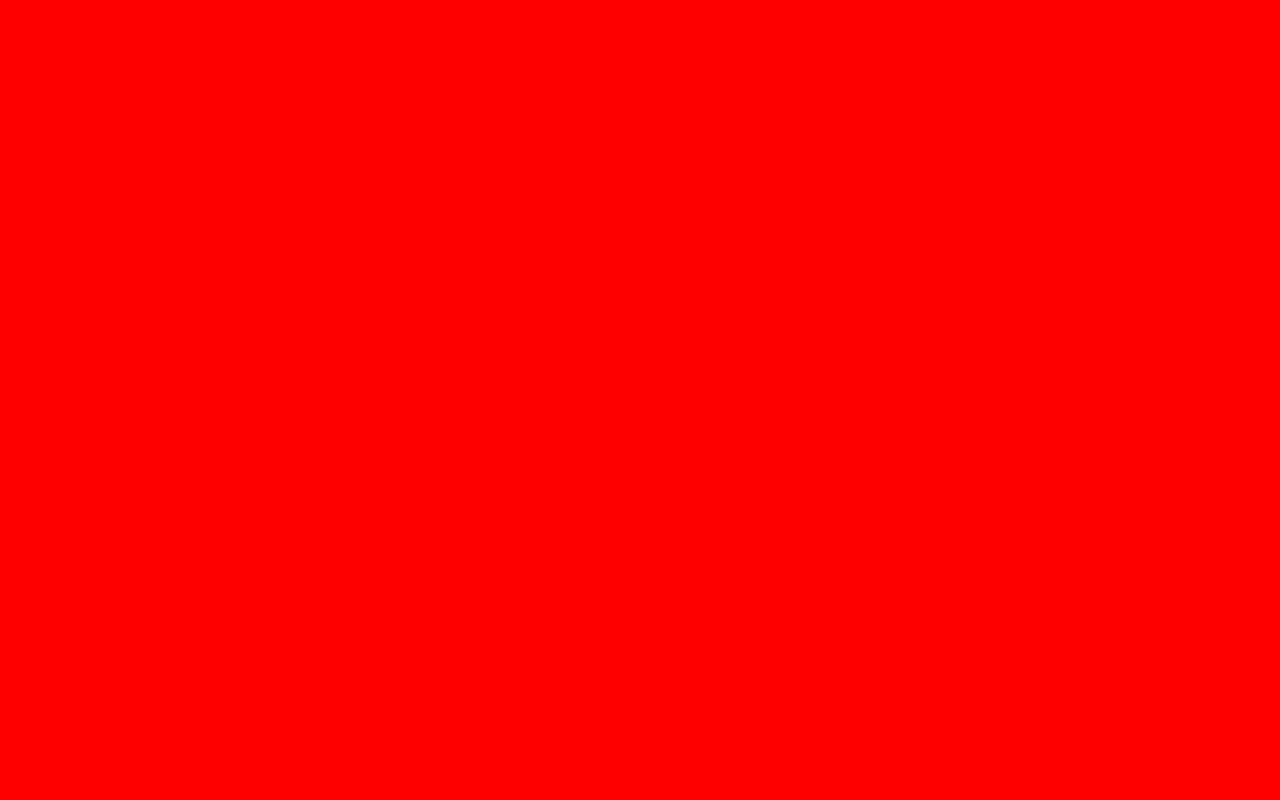
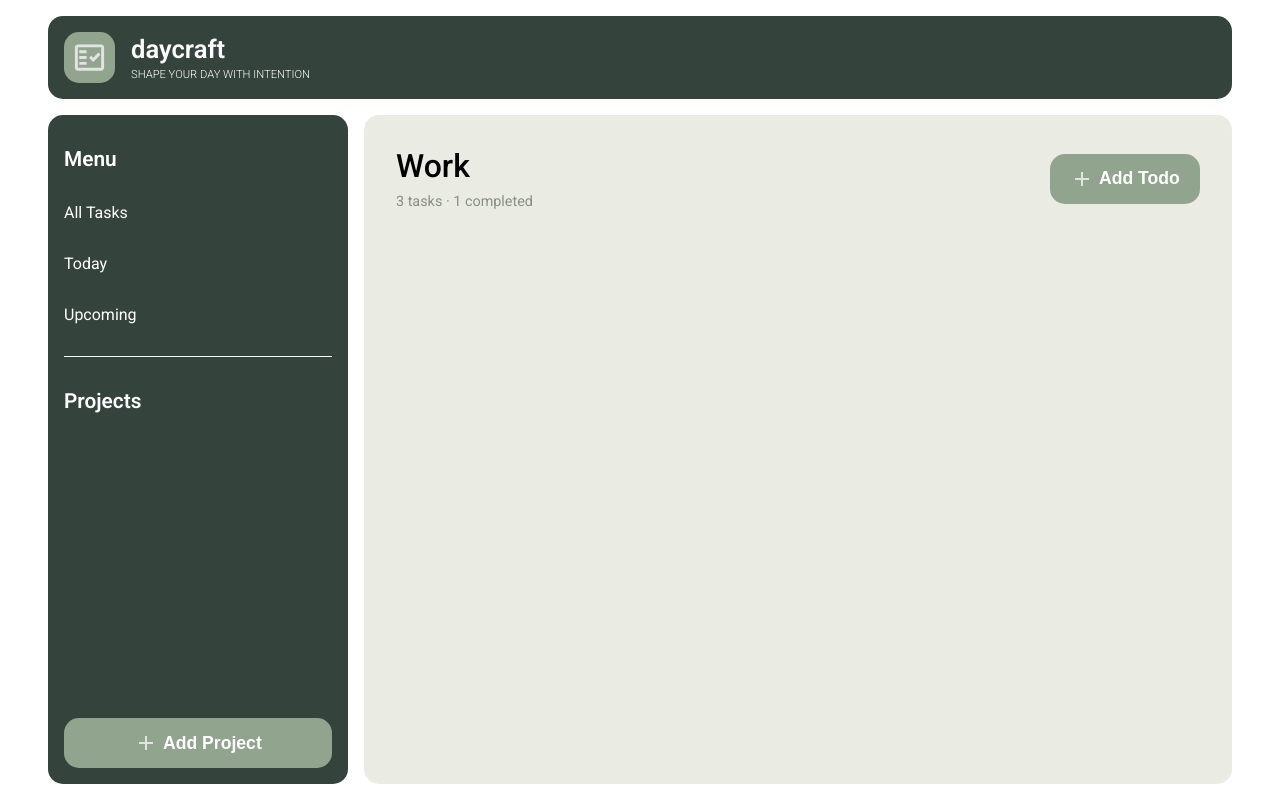
Before and after one commit to alexisjhay/todo-list, a website built with webpack: page src/template.html in a window 1280 px wide. Built offline with nearby package versions, Linux system fonts and the light colour scheme.

Commit message:
feat: build initial Daymark todo list layout

```diff
--- a/src/style.css
+++ b/src/style.css
@@ -1,3 +1,294 @@
-body {
-	background-color: red;
+@import url("https://fonts.googleapis.com/css2?family=Roboto:ital,wght@0,100..900;1,100..900&display=swap");
+
+* {
+	margin: 0;
+	padding: 0;
+	box-sizing: border-box;
 }
+
+:root {
+	--sidebar: #34443d;
+	--selected: #536b5d;
+	--primary: #91a58e;
+	--background: #f8f7f0;
+	--surface: #eaece3;
+	--card: #ffffff;
+	--completed: #6f927c;
+	--medium-priority: #c49b70;
+	--high-priority: #bd7770;
+	--secondary-text: #898f84;
+	--text: #34443d;
+
+	--border-radius: 15px;
+
+	/* High priority */
+	--high-priority: #c77c78;
+	--high-priority-bg: #f5e7e5;
+
+	/* Medium priority */
+	--medium-priority: #d5ac72;
+	--medium-priority-bg: #f6efdf;
+
+	/* Low priority */
+	--low-priority: #789080;
+	--low-priority-bg: #e8efea;
+}
+
+.container {
+	display: grid;
+	min-height: 100vh;
+	grid-template-columns: 300px 1fr;
+	grid-template-rows: auto 1fr;
+	padding: 1rem;
+	gap: 1rem;
+	width: min(1600px, 95%);
+	margin: 0 auto;
+	font-family: "Roboto", sans-serif;
+}
+
+/* HEADER */
+
+.header {
+	min-height: 80px;
+	grid-column: 1 / 3;
+	background-color: var(--sidebar);
+	border-radius: var(--border-radius);
+	padding: 1rem;
+
+	display: grid;
+	grid-template-columns: auto 1fr;
+	column-gap: 1rem;
+	align-items: center;
+}
+
+.logo {
+	grid-column: 1 /2;
+	grid-row: 1 / 3;
+	background-color: var(--primary);
+	display: flex;
+	align-items: center;
+	padding: 0.5rem;
+	border-radius: var(--border-radius);
+}
+
+.logo svg {
+	width: 35px;
+	height: auto;
+}
+
+.logo-title {
+	font-size: 1.6rem;
+	font-weight: 600;
+	color: var(--card);
+}
+
+.logo-subtitle {
+	font-size: 0.7rem;
+	font-weight: 300;
+	color: var(--card);
+}
+
+/* SIDEBAR */
+
+.sidebar {
+	background-color: var(--sidebar);
+	border-radius: var(--border-radius);
+	display: grid;
+	grid-template-rows: auto 1fr auto;
+	padding: 1rem;
+	gap: 1rem;
+	max-height: 100vh;
+}
+
+.sidebar-header {
+	color: var(--card);
+	font-size: 1.3rem;
+	font-weight: 600;
+	margin-top: 1rem;
+}
+
+.menu {
+	border-bottom: 1px solid var(--card);
+}
+
+ul {
+	list-style: none;
+	padding: 1rem 0;
+}
+
+ul li {
+	color: var(--card);
+	padding: 1rem 0;
+	border-radius: var(--border-radius);
+	cursor: pointer;
+	transition: 0.2s ease-out;
+	font-weight: 400;
+}
+
+ul li:hover {
+	padding: 1rem;
+	background-color: var(--selected);
+}
+
+.add-project {
+	height: 50px;
+	background-color: var(--primary);
+	color: var(--card);
+	font-size: 1.1rem;
+	border-radius: var(--border-radius);
+	border: none;
+	cursor: pointer;
+	font-weight: 600;
+}
+
+.add-project,
+.add-todo {
+	display: flex;
+	align-items: center;
+	justify-content: center;
+	gap: 0.3rem;
+}
+
+/* MAIN */
+
+.main {
+	padding: 2rem;
+	background-color: var(--surface);
+	border-radius: var(--border-radius);
+	display: flex;
+	flex-direction: column;
+	gap: 1rem;
+}
+
+.main-header {
+	display: grid;
+	grid-template-columns: 1fr auto;
+	align-items: center;
+	row-gap: 0.5rem;
+}
+
+.main-header .project-title {
+	font-weight: 500;
+}
+
+.main-header .task-length {
+	grid-row: 2 / 3;
+	grid-column: 1 / 2;
+	color: var(--secondary-text);
+	font-size: 0.9rem;
+}
+
+.main-header .add-todo {
+	grid-row: 1 / 3;
+	height: 50px;
+	width: 150px;
+	background-color: var(--primary);
+	color: var(--card);
+	font-size: 1.1rem;
+	border-radius: var(--border-radius);
+	border: none;
+	cursor: pointer;
+	font-weight: 600;
+}
+
+.main-body {
+	flex-grow: 1;
+	display: grid;
+	grid-template-rows: repeat(auto-fill, minmax(120px, 1fr));
+	gap: 1rem;
+}
+
+/* CARD */
+
+.card {
+	background-color: var(--card);
+	border-radius: var(--border-radius);
+	display: grid;
+	grid-template-columns: auto 1fr auto;
+	gap: 1rem;
+	align-items: center;
+	padding: 1rem;
+}
+
+.card input[type="checkbox"] {
+	accent-color: var(--primary);
+	color: white;
+	width: 1.2rem;
+	height: 1.2rem;
+}
+
+.todo-details {
+	display: flex;
+	flex-direction: column;
+	gap: 0.5rem;
+}
+
+.todo-title {
+	font-size: 1.2rem;
+	font-weight: 600;
+}
+
+.todo-description {
+	font-size: 0.9rem;
+}
+
+.todo-description,
+.due-date {
+	color: var(--secondary-text);
+}
+
+.due-date {
+	font-size: 0.8rem;
+}
+
+.card-status {
+	display: flex;
+	flex-direction: column;
+	align-items: center;
+	gap: 1rem;
+}
+
+.priority {
+	font-size: 0.8rem;
+	font-weight: 600;
+	padding: 0.5rem 1rem;
+	border-radius: var(--border-radius);
+	border: 1px solid transparent;
+}
+
+.high {
+	color: var(--high-priority);
+	background-color: var(--high-priority-bg);
+	border: 1px solid var(--high-priority);
+}
+
+.medium {
+	color: var(--medium-priority);
+	background-color: var(--medium-priority-bg);
+	border: 1px solid var(--medium-priority);
+}
+
+.low {
+	color: var(--low-priority);
+	background-color: var(--low-priority-bg);
+	border: 1px solid var(--low-priority);
+}
+
+/* BUTTONS */
+
+.card-status button {
+	background: none;
+	border: none;
+	width: 30px;
+	cursor: pointer;
+}
+
+.card-status button svg {
+	width: 20px;
+	height: auto;
+	fill: var(--primary);
+}
+
+.card-status button svg:hover {
+	fill: var(--high-priority);
+}
--- a/src/template.html
+++ b/src/template.html
@@ -0,0 +1,126 @@
+<!doctype html>
+<html lang="en">
+	<head>
+		<meta charset="UTF-8" />
+		<meta name="viewport" content="width=device-width, initial-scale=1.0" />
+		<title>Document</title>
+	</head>
+	<body>
+		<div class="container">
+			<div class="header">
+				<div class="logo">
+					<svg
+						xmlns="http://www.w3.org/2000/svg"
+						viewBox="0 0 24 24"
+						height="24px"
+						width="24px"
+						fill="#e3e3e3"
+					>
+						<path
+							d="M4,21q-0.82,0-1.41-0.59T2,19V5Q2,4.17 2.59,3.59T4,3H20q0.83,0 1.41,0.59T22,5V19q0,0.82-0.59,1.41T20,21H4Zm0-2H20V5H4V19Zm1-2h5V15H5v2Zm9.55-2l4.95-4.95L18.08,8.63l-3.52,3.55l-1.43-1.42l-1.4,1.42L14.55,15ZM5,13h5V11H5v2ZM5,9h5V7H5V9ZM4,19V5V19Z"
+						/>
+					</svg>
+				</div>
+				<div class="logo-title">daycraft</div>
+				<div class="logo-subtitle">SHAPE YOUR DAY WITH INTENTION</div>
+			</div>
+			<div class="sidebar">
+				<div class="sidebar-container menu">
+					<p class="sidebar-header">Menu</p>
+					<ul>
+						<li>All Tasks</li>
+						<li>Today</li>
+						<li>Upcoming</li>
+					</ul>
+				</div>
+				<div class="sidebar-container project">
+					<p class="sidebar-header">Projects</p>
+					<ul>
+						<!-- <li>Default</li>
+						<li>Work</li>
+						<li>Personal</li>
+						<li>School</li> -->
+					</ul>
+				</div>
+				<button class="add-project">
+					<svg
+						xmlns="http://www.w3.org/2000/svg"
+						viewBox="0 0 24 24"
+						height="24px"
+						width="24px"
+						fill="#e3e3e3"
+					>
+						<path d="M11,13H5V11h6V5h2v6h6v2H13v6H11V13Z" />
+					</svg>
+					Add Project
+				</button>
+			</div>
+			<div class="main">
+				<div class="main-header">
+					<h1 class="project-title">Work</h1>
+					<p class="task-length">
+						3 tasks · <span class="completed-task-length">1</span> completed
+					</p>
+					<button class="add-todo">
+						<svg
+							xmlns="http://www.w3.org/2000/svg"
+							viewBox="0 0 24 24"
+							height="24px"
+							width="24px"
+							fill="#e3e3e3"
+						>
+							<path d="M11,13H5V11h6V5h2v6h6v2H13v6H11V13Z" />
+						</svg>
+						Add Todo
+					</button>
+				</div>
+
+				<div class="main-body">
+					<!-- <div class="card">
+						<input type="checkbox" name="done" id="done" />
+
+						<div class="todo-details">
+							<p class="todo-title">Send weekly report</p>
+							<p class="todo-description">
+								Share the completed report with the team.
+							</p>
+							<p class="due-date">Completed</p>
+						</div>
+
+						<div class="card-status">
+							<span class="priority low">Low</span>
+							<div>
+								<button class="update">
+									<svg
+										xmlns="http://www.w3.org/2000/svg"
+										viewBox="0 0 24 24"
+										height="24px"
+										width="24px"
+										fill="#e3e3e3"
+									>
+										<path
+											d="M5,19H6.43L16.2,9.23L14.78,7.8L5,17.58V19ZM3,21V16.75L16.2,3.57q0.3-0.28 0.66-0.43T17.63,3q0.4,0 0.78,0.15T19.05,3.6L20.43,5q0.3,0.27 0.44,0.65T21,6.4q0,0.4-0.14,0.76T20.43,7.82L7.25,21H3ZM19,6.4L17.6,5L19,6.4ZM15.48,8.52L14.78,7.8L16.2,9.23l-0.72-0.7Z"
+										/>
+									</svg>
+								</button>
+								<button class="delete">
+									<svg
+										xmlns="http://www.w3.org/2000/svg"
+										viewBox="0 0 24 24"
+										height="24px"
+										width="24px"
+										fill="#e3e3e3"
+									>
+										<path
+											d="M7,21q-0.82,0-1.41-0.59T5,19V6H4V4H9V3h6V4h5V6H19V19q0,0.82-0.59,1.41T17,21H7ZM17,6H7V19H17V6ZM9,17h2V8H9v9Zm4,0h2V8H13v9ZM7,6V19V6Z"
+										/>
+									</svg>
+								</button>
+							</div>
+						</div>
+					</div> -->
+				</div>
+			</div>
+		</div>
+	</body>
+</html>
```
